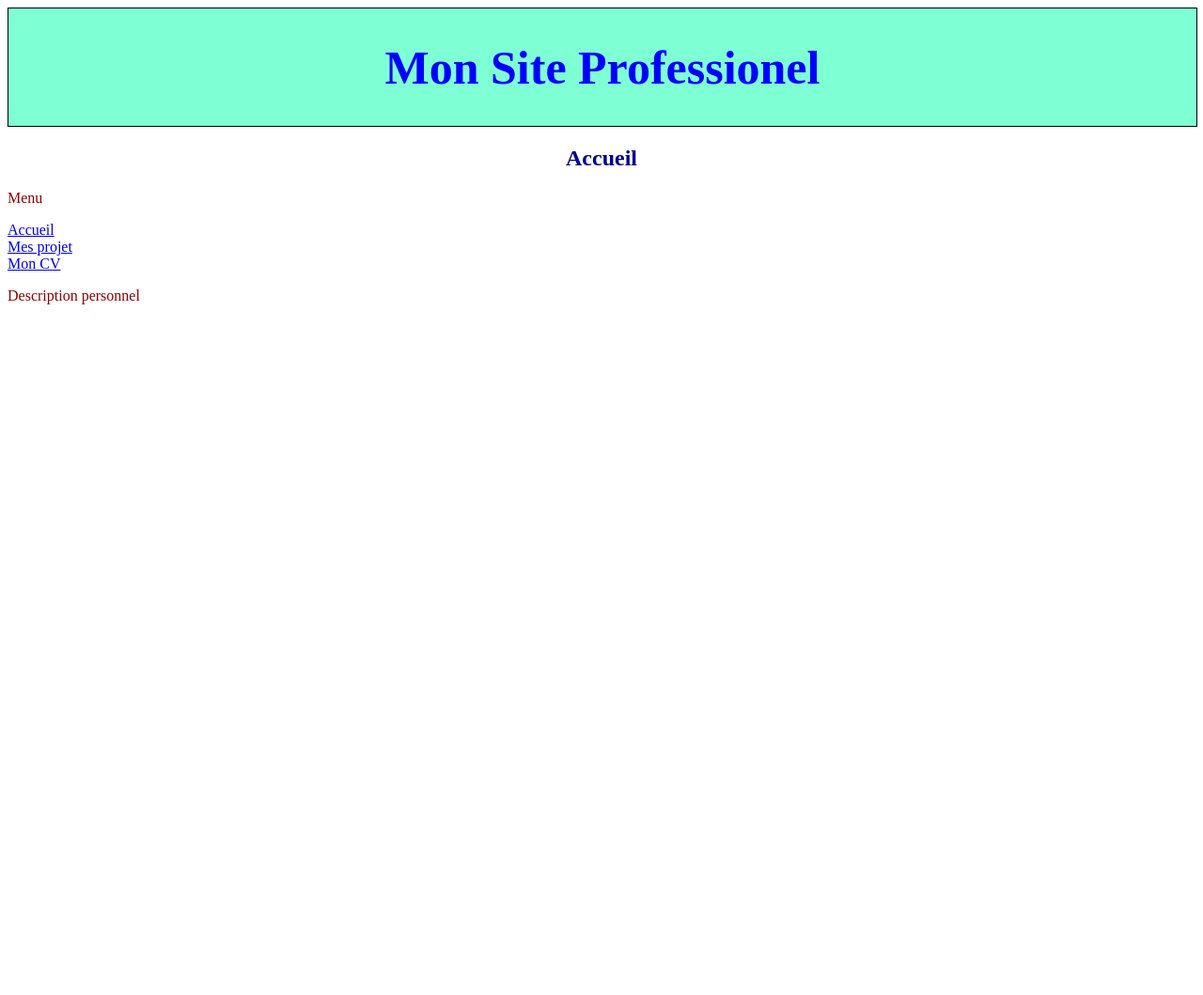
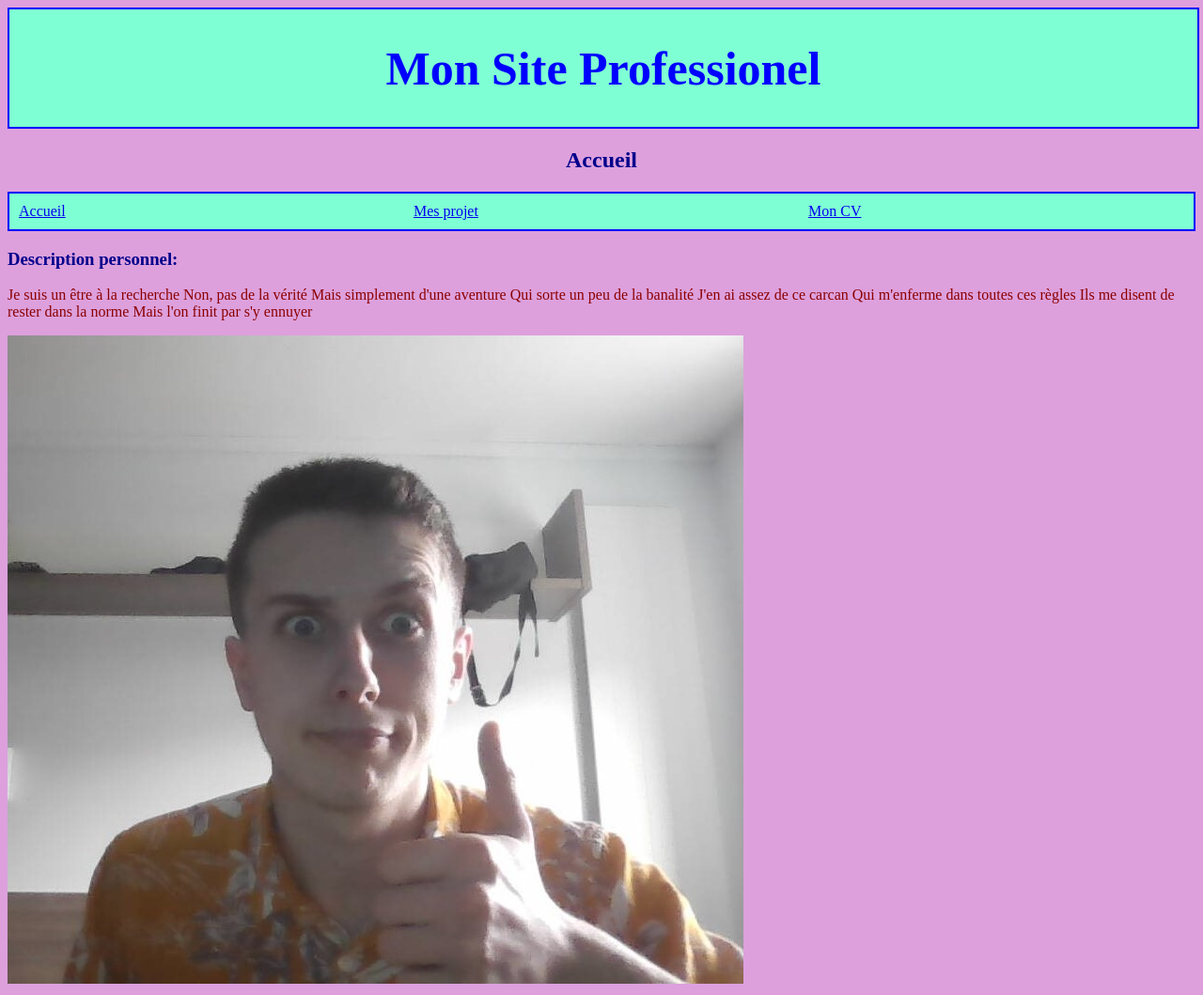
Before and after one commit to EloiIlog/IDAW, a PHP site: page / in a window 1280 px wide. Shown: the whole page at 94% size. Before the commit the page ends 324 px from the top, so only its background shows below. Run offline with PHP 8.4, Linux system fonts and the light colour scheme.

Commit message:
Commit du soir

```diff
--- a/TP1/index.html
+++ b/TP1/index.html
@@ -11,13 +11,26 @@
     <h1>Mon Site Professionel</h1>
   </div>
       <h2>Accueil</h2>
-        <p>Menu</p>
-        <div class="conteneur-flexible colonne">
-        <div class="element-flexible"><a href="../TP1/index.html">Accueil</a></div>
-        <div class="element-flexible"><a href="../TP1/projet.html">Mes projet</a></div>
-        <div class="element-flexible"><a href="../TP1/cv.html">Mon CV</a></div>
+        <div class="conteneur-flex ligne">
+        <div class="element-flex"><a href="../TP1/index.html">Accueil</a></div>
+        <div class="element-flex"><a href="../TP1/projet.html">Mes projet</a></div>
+        <div class="element-flex"><a href="../TP1/cv.html">Mon CV</a></div>
         </div>
 
-        <p>Description personnel</p>
+        <h3>Description personnel:</h3>
+        <p>
+          Je suis un être à la recherche
+          Non, pas de la vérité
+          Mais simplement d'une aventure
+          Qui sorte un peu de la banalité
+
+          J'en ai assez de ce carcan
+          Qui m'enferme dans toutes ces règles
+          Ils me disent de rester dans la norme
+          Mais l'on finit par s'y ennuyer
+          </p>
+
+          <img src="EloiPro.jpg" alt="La plus belle photo de moi">
+
  </body>
 </html>
--- a/TP1/main.css
+++ b/TP1/main.css
@@ -1,22 +1,42 @@
+body{
+  background-color:plum;
+}
+
 .conteneur-titre{
-  border: 1px solid black;
+  border: 2px solid blue;
   width: 100%;
   background-color: aquamarine;
 }
 
+
 .conteneur-flex{
   display: flex;
-  flex-flow: column;
-  width: 20%;
+  flex-flow: wrap;
   align-items:center;
+  justify-content: space-around;
+  align-content: space-around;
+  width: 100%;
+  border: 2px solid blue;
+  box-sizing: border-box;
+  background-color: aquamarine;
 }
 
 .colonne{
   flex-direction: column;
 }
 
+.ligne{
+  flex-direction: row;
+}
+
 .element-flex{
   flex: 1 1 50px;
+  width: 40%;
+  height: 40%;
+
+  box-sizing: border-box;
+  margin: 10px;
+
 }
 
 h1{
@@ -28,6 +48,9 @@ h2{
   color:darkblue;
   text-align: center;
 }
+h3{
+  color:darkblue;
+}
 p{
   color:darkred;
 }
```
Also changed, not shown: TP1/cv.html (+5 -7 lines), TP1/projet.html (+7 -9 lines), TP1/Eloi.jpg (added), TP1/EloiPro.jpg (added), 1 other file.
